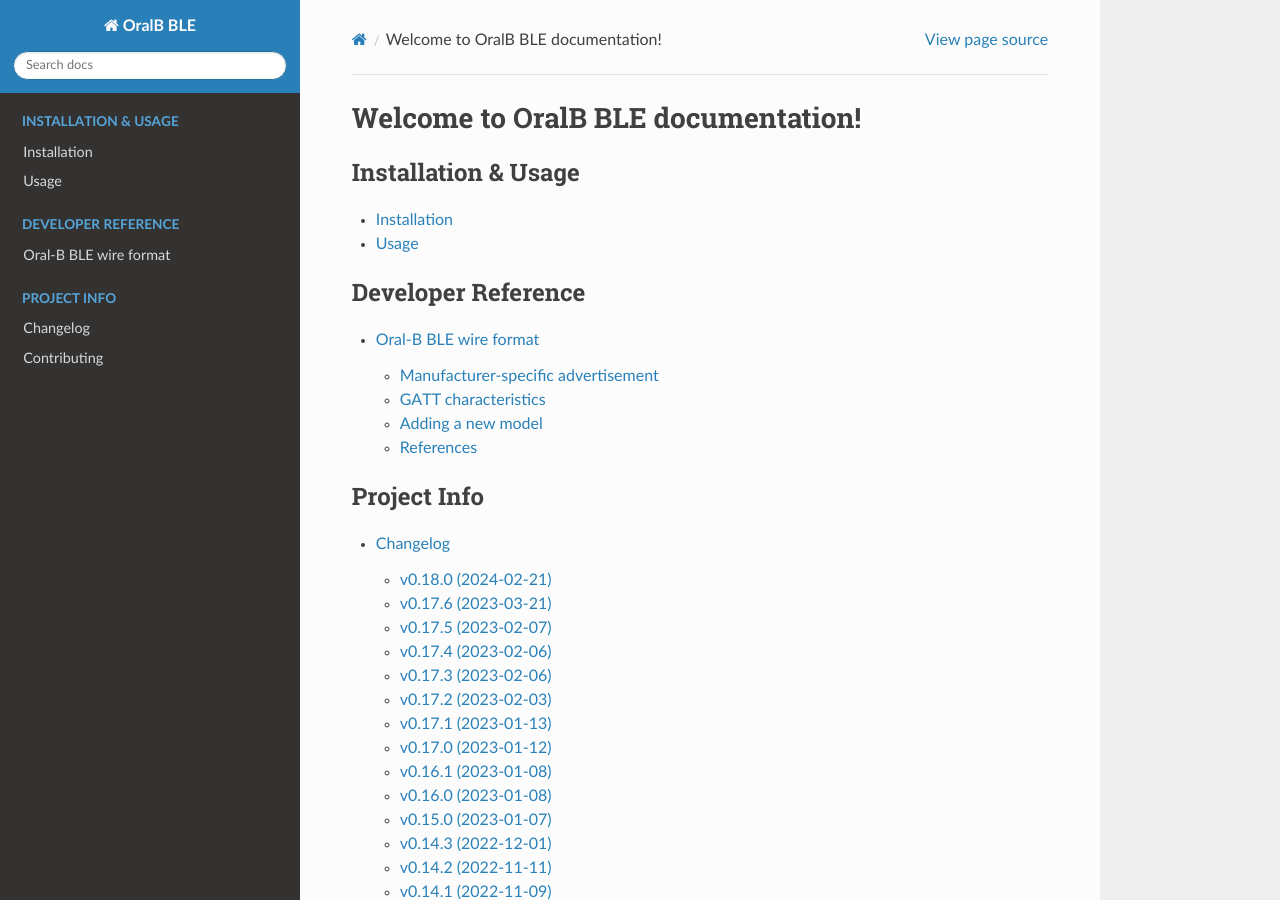
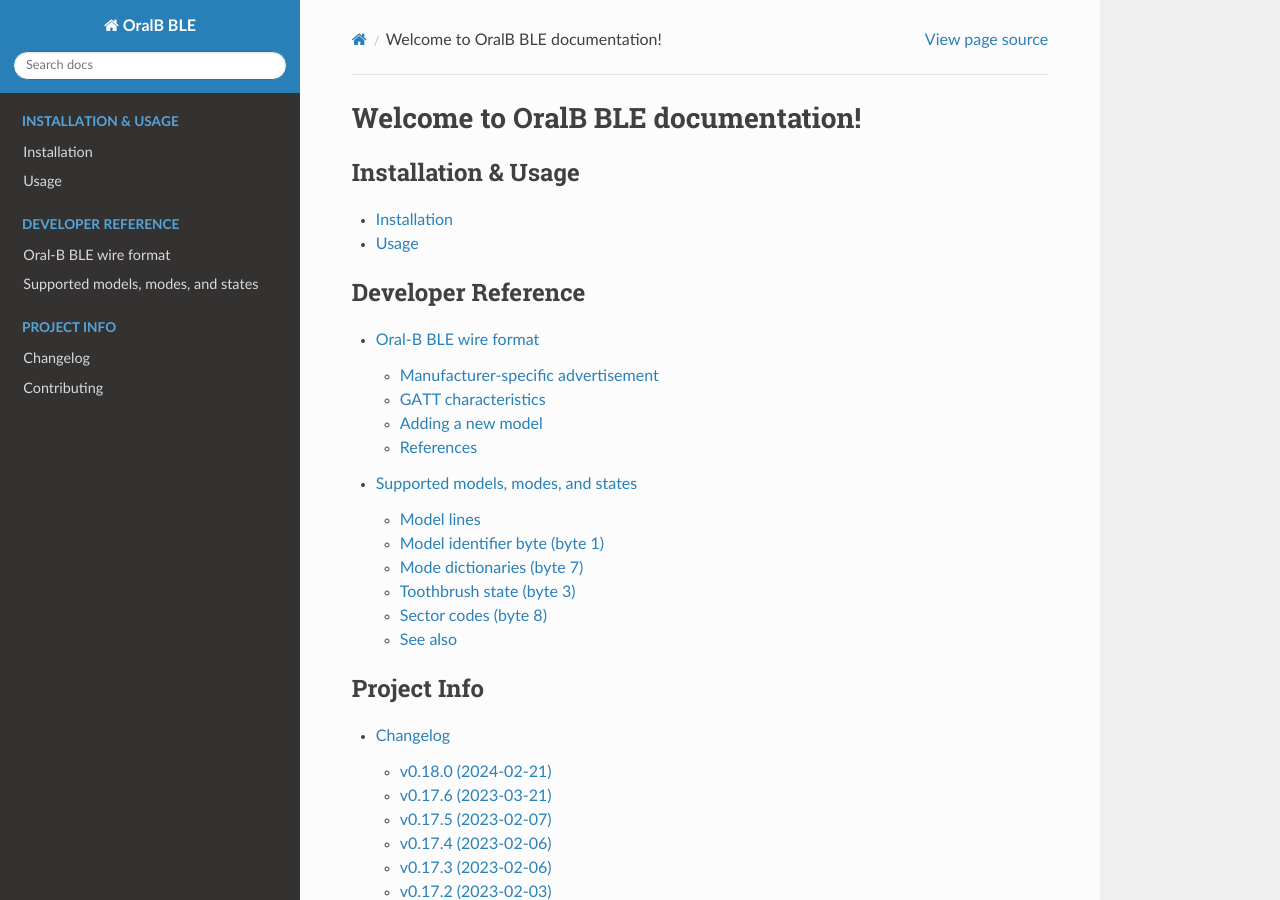
Before and after one commit to Bluetooth-Devices/oralb-ble, a Sphinx documentation site: the page built from docs/source/index.md, in a window 1280 px wide and 900 px high. Built offline with Sphinx 7.4.7 and the Read the Docs theme 3.1.0, drawn with Linux system fonts in a browser that asks for light colours; part of the change alters nothing that is shown.

Commit message:
docs: add models, modes, and states reference page
New developer-reference page that catalogs every entry in `Models`,
`MODEL_ID_TO_MODEL`, `SMART_SERIES_MODES` vs `IO_SERIES_MODES`,
`STATES`, and `SECTOR_MAP`. Complements wire-format.md (which covers
byte layout) by documenting what each byte's value means.

Linked into the Developer Reference toctree in index.md. Sphinx
build is clean.

Co-Authored-By: Claude Opus 4.7 (1M context) <noreply@anthropic.com>

````diff
--- a/docs/source/index.md
+++ b/docs/source/index.md
@@ -13,6 +13,7 @@ usage
 :maxdepth: 2
 
 wire-format
+models
 ```
 
 ```{toctree}
--- /dev/null
+++ b/docs/source/models.md
@@ -0,0 +1,186 @@
+# Supported models, modes, and states
+
+This page is a quick reference for the lookup tables that
+[`oralb_ble.parser`](https://github.com/Bluetooth-Devices/oralb-ble/blob/main/src/oralb_ble/parser.py)
+uses to turn raw bytes from the BLE advertisement into the human-readable
+strings exposed on each sensor. It complements [wire format](wire-format.md),
+which describes _where_ each byte sits in the payload — this page describes
+_what each byte's value means_.
+
+If you are debugging an unknown brush ("why does my D700 show up as
+`Unknown`?") or wiring up a new fixture, start here.
+
+## Model lines
+
+The parser groups every brush into one of ten `Models` enum entries.
+Eight are real product lines; `Unknown` is the fallback for byte-1
+values that are not in `MODEL_ID_TO_MODEL`, and `IOSeries` is the
+"generic IO" bucket used when the variant cannot be narrowed down to
+IO 4 or IO 5.
+
+| `Models` entry | `device_type` string | Mode dictionary       |
+| -------------- | -------------------- | --------------------- |
+| `D21`          | Smart Series D21     | `SMART_SERIES_MODES`  |
+| `D36`          | Triumph D36          | `SMART_SERIES_MODES`  |
+| `D601`         | Pro Series D601      | `SMART_SERIES_MODES`  |
+| `D700`         | Smart Series D700    | `SMART_SERIES_MODES`  |
+| `D701`         | Genius Series D701   | `SMART_SERIES_MODES`  |
+| `D706`         | Genius X D706        | `SMART_SERIES_MODES`  |
+| `IOSeries4`    | IO Series 4          | `IO_SERIES_MODES`     |
+| `IOSeries5`    | IO Series 5          | `IO_SERIES_MODES`     |
+| `IOSeries`     | IO Series            | `IO_SERIES_MODES`     |
+| `Unknown`      | Unknown              | `SMART_SERIES_MODES`  |
+
+The `device_type` is what appears in the sensor name (e.g. `IO Series 4
+A1B2`) — `short_address` is appended at runtime.
+
+## Model identifier byte (byte 1)
+
+Byte 1 of the manufacturer-specific advertisement payload is the
+model identifier. The parser maps it through `MODEL_ID_TO_MODEL`;
+unmapped values fall back to `Models.Unknown` (which still parses
+sector / pressure / state / time, but uses `SMART_SERIES_MODES` to
+decode byte 7).
+
+| Byte 1 (dec) | Byte 1 (hex) | Maps to       | Source-of-truth comment |
+| -----------: | -----------: | ------------- | ----------------------- |
+|            0 |       `0x00` | `D36`         | D36 X_MODE              |
+|            1 |       `0x01` | `D36`         | D36 6_MODE              |
+|            2 |       `0x02` | `D36`         | D36 5_MODE              |
+|           32 |       `0x20` | `D701`        | D701 X_MODE             |
+|           33 |       `0x21` | `D701`        | D701 6_MODE             |
+|           34 |       `0x22` | `D701`        | D701 5_MODE             |
+|           39 |       `0x27` | `D700`        | D700 5_MODE             |
+|           40 |       `0x28` | `D700`        | D700 4_MODE             |
+|           41 |       `0x29` | `D700`        | D700 6_MODE             |
+|           48 |       `0x30` | `IOSeries`    | SONOS X_MODE            |
+|           49 |       `0x31` | `IOSeries`    | SONOS IO                |
+|           50 |       `0x32` | `IOSeries`    | SONOS IO BIG_TI         |
+|           52 |       `0x34` | `IOSeries4`   | SONOS GALAXY IO4        |
+|           53 |       `0x35` | `IOSeries5`   | SONOS GALAXY IO5        |
+|           54 |       `0x36` | `IOSeries`    | SONOS EPLATFORM         |
+|           64 |       `0x40` | `D21`         | D21 X_MODE              |
+|           65 |       `0x41` | `D21`         | D21 4_MODE              |
+|           66 |       `0x42` | `D21`         | D21 3_MODE              |
+|           67 |       `0x43` | `D21`         | D21 2A_MODE             |
+|           68 |       `0x44` | `D21`         | D21 2B_MODE             |
+|           69 |       `0x45` | `D21`         | D21 3_MODE_WHITENING    |
+|           70 |       `0x46` | `D21`         | D21 1_MODE              |
+|           80 |       `0x50` | `D601`        | D601 X_MODE             |
+|           81 |       `0x51` | `D601`        | D601 5_MODE             |
+|           82 |       `0x52` | `D601`        | D601 4_MODE             |
+|           83 |       `0x53` | `D601`        | D601 3A_MODE            |
+|           84 |       `0x54` | `D601`        | D601 2A_MODE            |
+|           85 |       `0x55` | `D601`        | D601 2B_MODE            |
+|           86 |       `0x56` | `D601`        | D601 3B_MODE            |
+|           87 |       `0x57` | `D601`        | D601 1_MODE             |
+|          112 |       `0x70` | `D706`        | D706 X_MODE             |
+|          113 |       `0x71` | `D706`        | D706 6_MODE             |
+|          114 |       `0x72` | `D706`        | D706 5_MODE             |
+|          117 |       `0x75` | `D706`        | D706 X_MODE_CHINA       |
+|          118 |       `0x76` | `D706`        | D706 6_MODE_CHINA       |
+|          119 |       `0x77` | `D706`        | D706 5_MODE_CHINA       |
+
+The `*_MODE` suffix encodes the number of cleaning modes the brush
+exposes in its UI — this is firmware metadata and is _not_ used by
+the parser. Two brushes with the same line but different `*_MODE`
+suffixes (e.g. `D700 5_MODE` and `D700 6_MODE`) still decode through
+the same `SMART_SERIES_MODES` table; the firmware simply hides modes
+the hardware does not support.
+
+> **Adding a new ID**: capture the advertisement, decode byte 1 by
+> hand, then add an entry to `MODEL_ID_TO_MODEL`. If the brush ships
+> a mode dict that does not match either `SMART_SERIES_MODES` or
+> `IO_SERIES_MODES`, add a new `Models` enum value too (and a new
+> `ModelDescription` in `DEVICE_TYPES`).
+
+Reference for the byte-1 vocabulary above:
+<https://github.com/MatrixEditor/oralb-io/blob/master/oralb/blesdk/brush.py>.
+
+## Mode dictionaries (byte 7)
+
+The Smart Series and IO Series ship completely different mode tables.
+Byte 7 of the advertisement is decoded against the dictionary attached
+to the brush's `ModelDescription` (see the table at the top of this
+page).
+
+| Byte 7 | `SMART_SERIES_MODES` | `IO_SERIES_MODES`  |
+| -----: | -------------------- | ------------------ |
+|      0 | off                  | daily clean        |
+|      1 | daily clean          | sensitive          |
+|      2 | sensitive            | gum care           |
+|      3 | massage              | whiten             |
+|      4 | whitening            | intense            |
+|      5 | deep clean           | super sensitive    |
+|      6 | tongue cleaning      | tongue cleaning    |
+|      7 | turbo                | _(not used)_       |
+|      8 | _(not used)_         | settings           |
+|      9 | _(not used)_         | off                |
+|    255 | unknown              | _(not used)_       |
+
+Two consequences worth keeping in mind:
+
+- **Mode `0` is ambiguous** across product lines: on a Smart Series
+  brush it means the motor is off, but on an IO Series brush it is
+  the default daily-clean program. Always interpret byte 7 in the
+  context of the brush's `Models` entry.
+- **An unknown byte-7 value** does not fall back to anything — the
+  sensor reports the literal string `unknown mode <N>` so the value
+  surfaces in Home Assistant for triage rather than being silently
+  dropped.
+
+## Toothbrush state (byte 3)
+
+Byte 3 of the advertisement drives both the human-readable
+`toothbrush_state` sensor and the `brushing` binary sensor. Only the
+value `3` flips the binary sensor on.
+
+| Byte 3 | Meaning          | Notes                                                                                       |
+| -----: | ---------------- | ------------------------------------------------------------------------------------------- |
+|      0 | unknown          | Firmware default before any state is reported.                                              |
+|      1 | initializing     | Brush is booting / handshaking with the charger.                                            |
+|      2 | idle             | Powered on but not running. Sector is reported as `no sector`.                              |
+|      3 | running          | **Actively brushing.** The only state that flips the `brushing` binary sensor on.           |
+|      4 | charging         | Brush is on the charger.                                                                    |
+|      5 | setup            | Initial user setup (IO Series).                                                             |
+|      6 | flight menu      | Aircraft / transport mode menu (IO Series).                                                 |
+|      8 | selection menu   | Mode selection UI (IO Series).                                                              |
+|      9 | off              | Powered down.                                                                               |
+|    113 | final test       | Factory diagnostic state.                                                                   |
+|    114 | pcb test         | Factory diagnostic state.                                                                   |
+|    115 | sleeping         | Low-power state — still advertises occasionally so battery / sector can refresh.            |
+|    116 | transport        | Shipping mode — Bluetooth radio is gated until first charger contact.                       |
+
+Unknown values are reported as `unknown state <N>` so they show up in
+the sensor (and in user-submitted issues) without crashing the
+parser. The `0`, `113`, and `114` states are rarely seen in the wild;
+they exist in the parser because upstream documented them.
+
+## Sector codes (byte 8)
+
+The `SECTOR_MAP` table reflects values observed in real captures
+across the IO Series and Smart Series. Several bytes map to the same
+sector — the firmware appears to use additional high-bit information
+that this parser does not need to interpret.
+
+| Byte 8 (dec)               | Decoded     |
+| -------------------------- | ----------- |
+| 1, 9                       | sector 1    |
+| 2, 10                      | sector 2    |
+| 3, 11, 19, 27              | sector 3    |
+| 4, 7, 15, 31, 39           | sector 4    |
+| 41, 42, 43, 47, 55         | success     |
+
+When the brush is not in the `running` state, the parser overrides
+the sector to `no sector` regardless of what byte 8 contains — the
+firmware keeps reporting the last sector during idle / charging,
+which would otherwise leave a stale value on the sensor forever.
+
+## See also
+
+- [wire format](wire-format.md) — the per-byte layout of the
+  manufacturer payload, and the GATT characteristics used for
+  battery and active-connection pressure.
+- [`oralb_ble.parser`](https://github.com/Bluetooth-Devices/oralb-ble/blob/main/src/oralb_ble/parser.py)
+  — the lookup tables on this page live at module scope and can be
+  imported directly if you need them.
````
